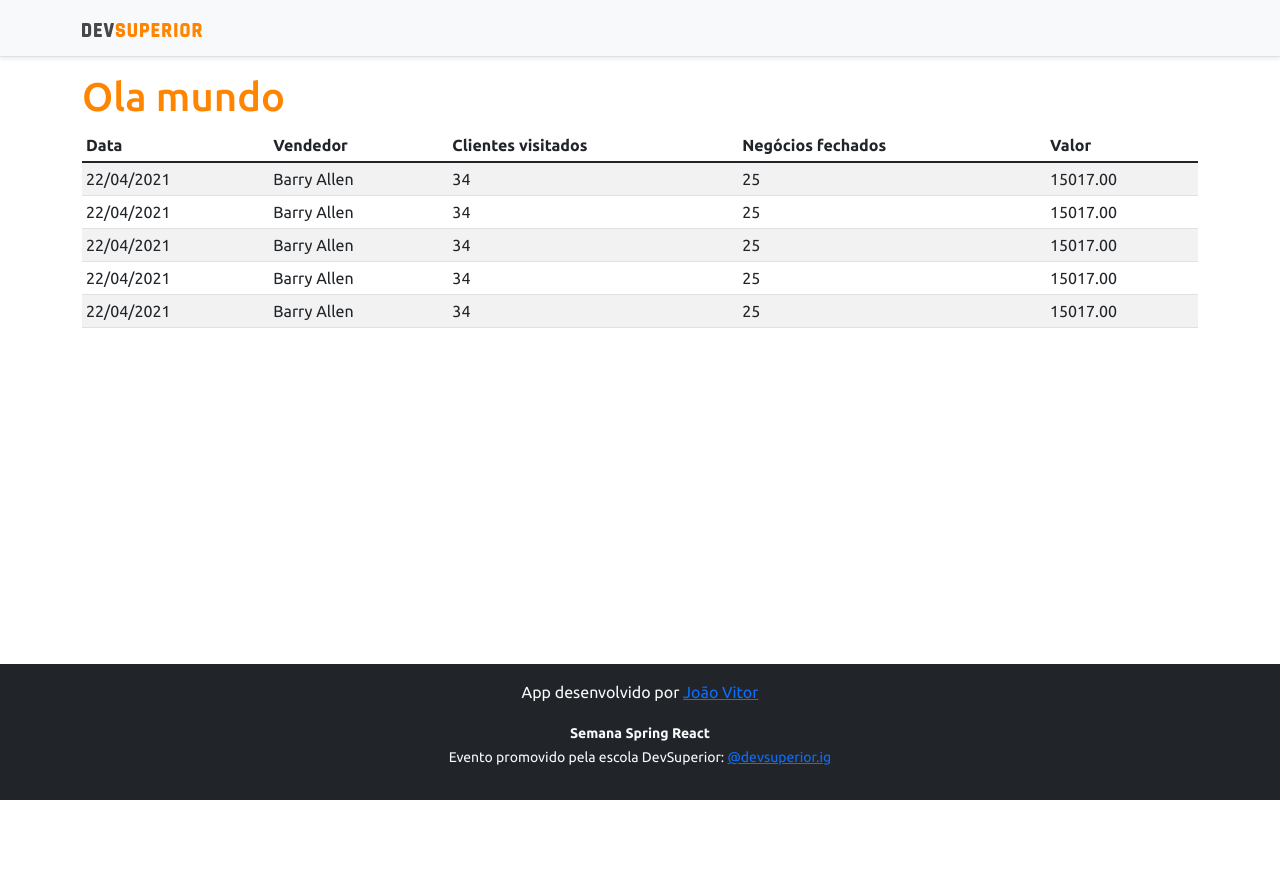
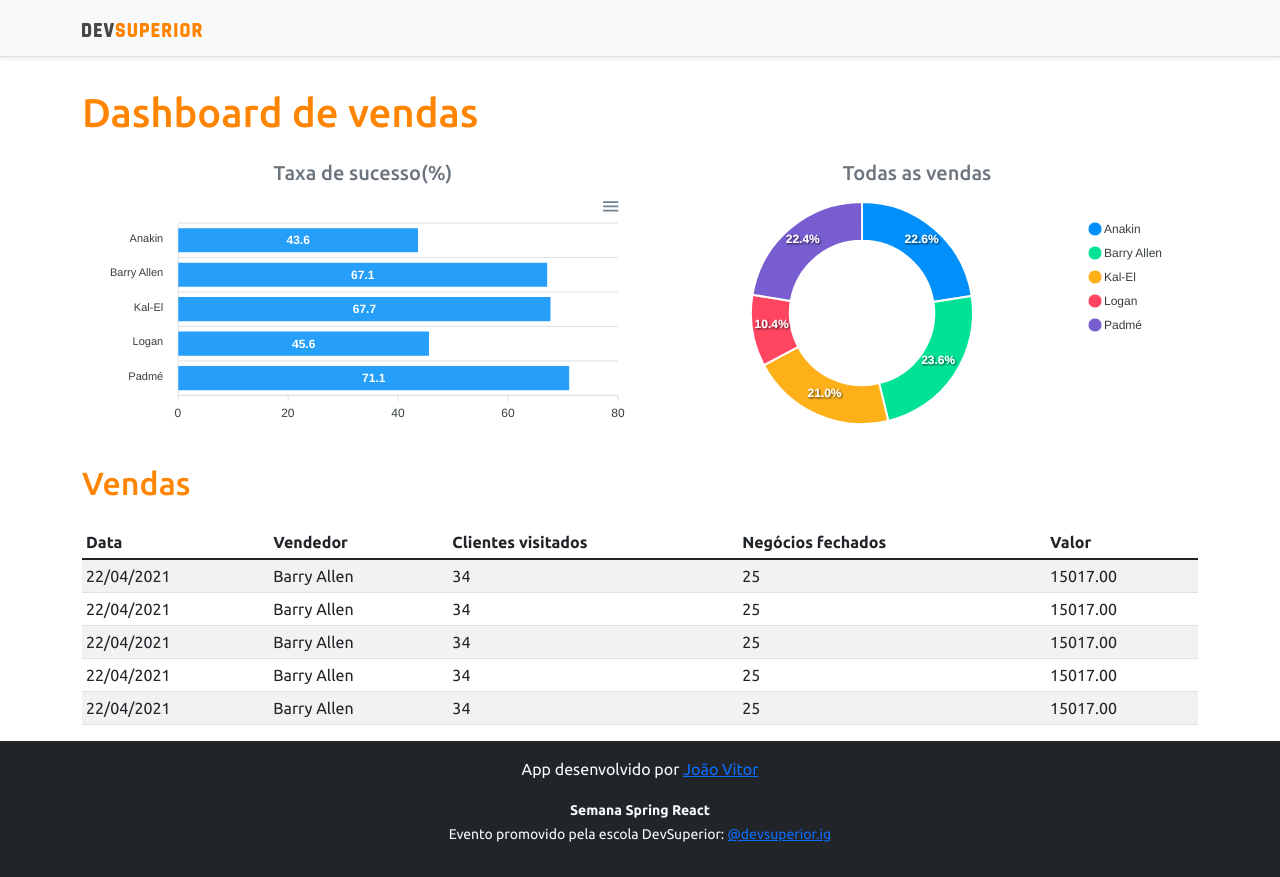
Before and after one commit to joovitor12/projeto-sds5, a React (Create React App) app in the folder frontend/: page / in a window 1280 px wide. Before the commit the page ends 800 px from the top, so only its background shows below. Built offline with nearby package versions, Linux system fonts and the light colour scheme.

Commit message:
Static charts

```diff
--- a/frontend/package.json
+++ b/frontend/package.json
@@ -11,8 +11,10 @@
     "@types/node": "^12.0.0",
     "@types/react": "^17.0.0",
     "@types/react-dom": "^17.0.0",
+    "apexcharts": "^3.29.0",
     "bootstrap": "^5.1.3",
     "react": "^17.0.2",
+    "react-apexcharts": "^1.3.9",
     "react-dom": "^17.0.2",
     "react-scripts": "4.0.3",
     "typescript": "^4.1.2",
--- a/frontend/src/App.tsx
+++ b/frontend/src/App.tsx
@@ -1,19 +1,37 @@
 import DataTable from "components/DataTable";
 import Footer from "components/Footer";
 import NavBar from "components/NavBar";
-
+import BarChart from "components/BarChart";
+import DonutChart from "components/DonutChart";
 
 function App() {
   return (
     <>
-    <NavBar/>
-    <div className='container'>
-      <h1 className="text-primary">
-        Ola mundo
-      </h1>
-      <DataTable/>
-    </div>
-    <Footer/>
+      <NavBar />
+      <div className='container'>
+        <h1 className="text-primary py-3">
+          Dashboard de vendas
+        </h1>
+        <div className="row px-3">
+        <div className="col-sm-6">
+          <h5 className="text-center text-secondary">
+            Taxa de sucesso(%)
+          </h5>
+          <BarChart />
+        </div>
+        <div className="col-sm-6">
+          <h5 className="text-center text-secondary">
+            Todas as vendas
+          </h5>
+          <DonutChart/>
+        </div>
+        </div>
+        <div className = "py-3">
+          <h2 className="text-primary">Vendas</h2>
+        </div>
+        <DataTable />
+      </div>
+      <Footer />
     </>
   );
 }
--- /dev/null
+++ b/frontend/src/components/BarChart/index.tsx
@@ -0,0 +1,36 @@
+import Chart from 'react-apexcharts';
+
+function BarChart() {
+
+
+  const options = {
+    plotOptions: {
+      bar: {
+        horizontal: true,
+      }
+    },
+  };
+
+  const mockData = {
+    labels: {
+      categories: ['Anakin', 'Barry Allen', 'Kal-El', 'Logan', 'Padmé']
+    },
+    series: [
+      {
+        name: "% Sucesso",
+        data: [43.6, 67.1, 67.7, 45.6, 71.1]
+      }
+    ]
+  };
+  return (
+    <Chart
+          options={{...options, xaxis: mockData.labels}}
+          series= {mockData.series}
+          type = "bar"
+          height = "240"
+    />
+
+  );
+}
+
+export default BarChart;
--- /dev/null
+++ b/frontend/src/components/DonutChart/index.tsx
@@ -0,0 +1,26 @@
+import Chart from 'react-apexcharts';
+function DonutChart() {
+
+
+  const mockData = {
+    series: [477138, 499928, 444867, 220426, 473088],
+    labels: ['Anakin', 'Barry Allen', 'Kal-El', 'Logan', 'Padmé']
+}
+
+const options = {
+    legend: {
+        show: true
+    }
+}
+  return (
+    <Chart
+          options={{...options, labels: mockData.labels}}
+          series= {mockData.series}
+          type = "donut"
+          height = "240"
+    />
+
+  );
+}
+
+export default DonutChart;
```
Also changed, not shown: 1 other file (tests, documents, lock files or other folders).
